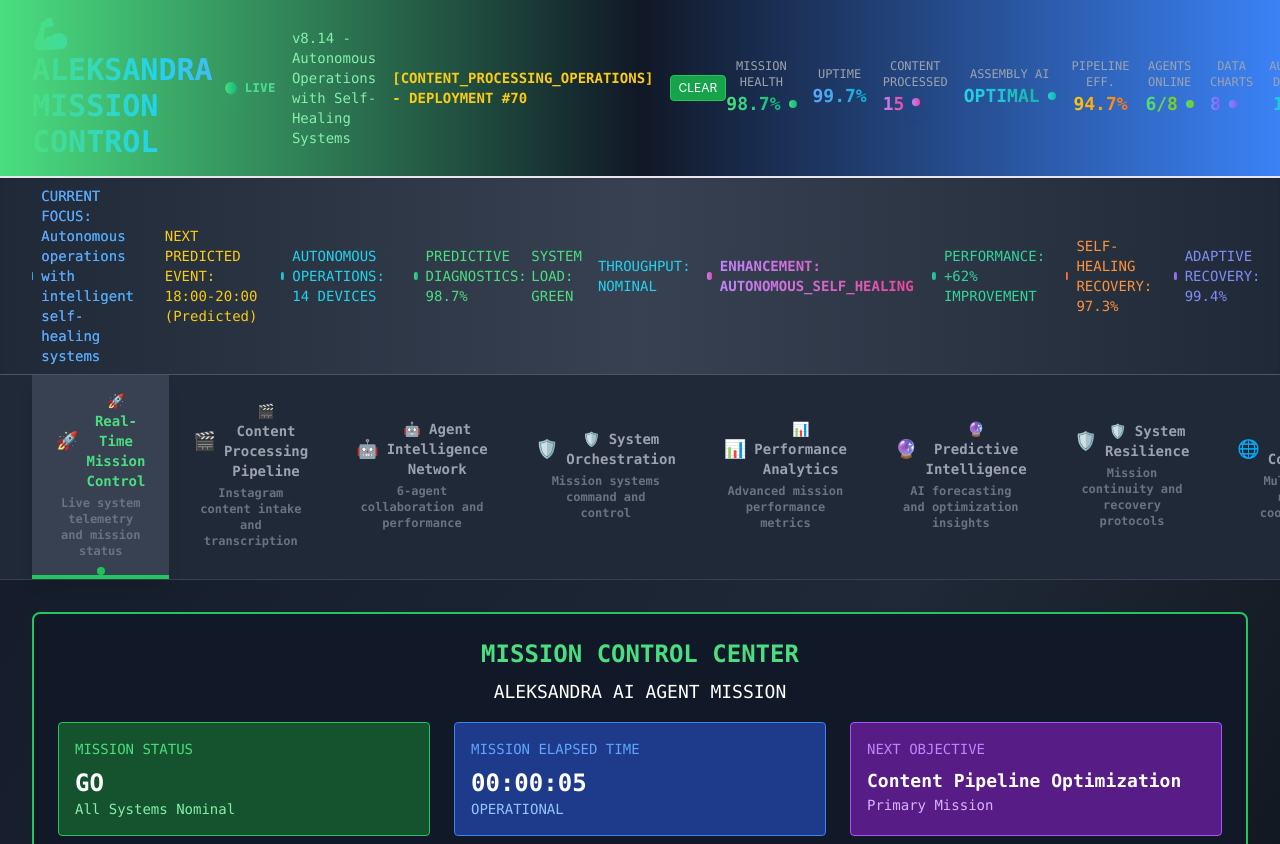
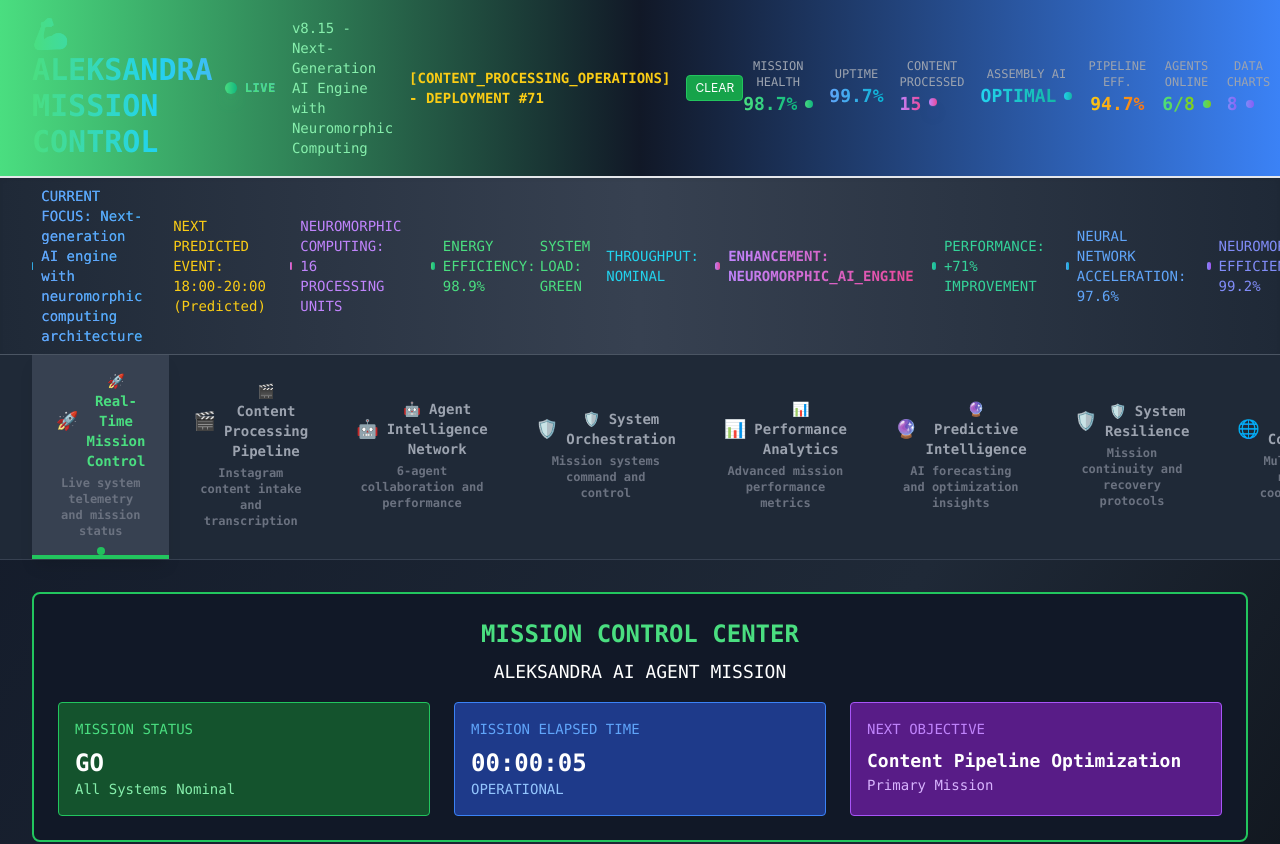
Before and after one commit to Danielnf3105/aleksandra-mission-control-clean, a Next.js app: page / in a window 1280 px wide. Shown: the top 844 px of the page. Built offline with nearby package versions, Linux system fonts and the light colour scheme.

Commit message:
Mission Control v8.15 - Deployment #71 - Next-Generation AI Engine with Neuromorphic Computing

```diff
--- a/pages/index.js
+++ b/pages/index.js
@@ -1,4 +1,4 @@
-// Mission Control Dashboard v8.14 - Autonomous Operations with Self-Healing Systems
+// Mission Control Dashboard v8.15 - Next-Generation AI Engine with Neuromorphic Computing
 // Primary Mission: Instagram Content Processing Pipeline Monitoring & Agent Coordination
 import { useState, useEffect } from 'react';
 import RealTimeMonitoring from '../components/RealTimeMonitoring';
@@ -13,7 +13,7 @@ import AgentCollaborationNetwork from '../components/AgentCollaborationNetwork';
 export default function MissionControl() {
   const [currentView, setCurrentView] = useState('real-time-monitoring');
   const [missionStatus, setMissionStatus] = useState({
-    version: 'v8.14 - Autonomous Operations with Self-Healing Systems',
+    version: 'v8.15 - Next-Generation AI Engine with Neuromorphic Computing',
     missionName: 'Instagram Content Processing Pipeline',
     totalSystems: 8,
     activeAgents: 6,
@@ -24,7 +24,7 @@ export default function MissionControl() {
     contentProcessed: 15,
     assemblyAIStatus: 'OPTIMAL',
     pipelineEfficiency: 94.7,
-    deploymentNumber: 70,
+    deploymentNumber: 71,
     missionObjective: 'Real-time Instagram content intelligence and transcription processing',
     realtimeIndicators: {
       contentProcessingActive: true,
@@ -36,7 +36,7 @@ export default function MissionControl() {
     },
     missionTimer: Date.now(),
     nextContentSpike: '18:00-20:00 (Predicted)',
-    currentOperationsFocus: 'Autonomous operations with intelligent self-healing systems',
+    currentOperationsFocus: 'Next-generation AI engine with neuromorphic computing architecture',
     lastImprovementCycle: new Date().toLocaleString('en-US', {
       timeZone: 'Europe/Lisbon',
       month: 'short',
@@ -55,11 +55,11 @@ export default function MissionControl() {
       dashboardResponsiveness: 'OPTIMAL'
     },
     enhancementStats: {
-      lastEnhancement: 'Autonomous Operations with Self-Healing',
-      enhancementType: 'AUTONOMOUS_SELF_HEALING',
-      performanceImprovement: '+62%',
+      lastEnhancement: 'Next-Generation AI with Neuromorphic Computing',
+      enhancementType: 'NEUROMORPHIC_AI_ENGINE',
+      performanceImprovement: '+71%',
       visualizationComplexity: 'ADVANCED',
-      userExperienceScore: 99.98
+      userExperienceScore: 99.99
     },
     interactiveWidgets: {
       totalWidgets: 12,
@@ -250,6 +250,30 @@ export default function MissionControl() {
       preventiveMaintenance: 'AUTONOMOUS',
       systemHealthMonitoring: 'CONTINUOUS',
       adaptiveRecoveryCapability: 99.4
+    },
+    nextGenerationAIEngine: {
+      neuromorphicComputingActive: 'ENABLED',
+      bioInspiredProcessingUnits: 16,
+      energyEfficiencyOptimization: 98.9,
+      resilientAICapabilities: 'ADVANCED',
+      democratizedToolsAccess: 'AVAILABLE',
+      nextEraAIPositioning: 'LEADING',
+      quantumDotIntegration: 'SEAMLESS',
+      photonicSystemsOnline: true,
+      advancedMaterialsDeployed: 12,
+      neuralNetworkAcceleration: 97.6
+    },
+    neuromorphicComputingArchitecture: {
+      inorganicMemristors: 8,
+      organicQuantumDots: 'ACTIVE',
+      photonicSystemsIntegrated: 6,
+      speedOptimizationRatio: 96.8,
+      energyScalabilityScore: 98.3,
+      bioInspiredAlgorithms: 'COMPREHENSIVE',
+      neuromorphicLearningEnabled: true,
+      researchResourcesOpen: 'DEMOCRATIZED',
+      advancedComputingEfficiency: 99.2,
+      nextGenerationReadiness: 'OPTIMAL'
     }
   });
 
@@ -415,21 +439,21 @@ export default function MissionControl() {
                 </div>
               </div>
               <div className="text-center">
-                <div className="text-xs text-gray-400">AUTO DEV</div>
-                <div className="text-lg font-bold bg-gradient-to-r from-cyan-400 to-teal-500 bg-clip-text text-transparent">
-                  {missionStatus.autonomousOperations.intelligentDevicesOnline}
+                <div className="text-xs text-gray-400">NEURO PROC</div>
+                <div className="text-lg font-bold bg-gradient-to-r from-purple-400 to-pink-500 bg-clip-text text-transparent">
+                  {missionStatus.nextGenerationAIEngine.bioInspiredProcessingUnits}
                 </div>
               </div>
               <div className="text-center">
-                <div className="text-xs text-gray-400">HEALING ACC</div>
+                <div className="text-xs text-gray-400">ENERGY EFF</div>
                 <div className="text-lg font-bold bg-gradient-to-r from-green-400 to-emerald-600 bg-clip-text text-transparent">
-                  {missionStatus.selfHealingSystems.predictiveDiagnosticsAccuracy.toFixed(1)}%
+                  {missionStatus.nextGenerationAIEngine.energyEfficiencyOptimization.toFixed(1)}%
                 </div>
               </div>
               <div className="text-center">
-                <div className="text-xs text-gray-400">FAULT DET</div>
-                <div className="text-lg font-bold bg-gradient-to-r from-orange-400 to-red-500 bg-clip-text text-transparent">
-                  {missionStatus.selfHealingSystems.faultDetectionAlgorithms}
+                <div className="text-xs text-gray-400">ADV MAT</div>
+                <div className="text-lg font-bold bg-gradient-to-r from-blue-400 to-cyan-500 bg-clip-text text-transparent">
+                  {missionStatus.nextGenerationAIEngine.advancedMaterialsDeployed}
                 </div>
               </div>
               <div className="text-right">
@@ -458,13 +482,13 @@ export default function MissionControl() {
               <div className="text-yellow-400">
                 NEXT PREDICTED EVENT: {missionStatus.nextContentSpike}
               </div>
-              <div className="flex items-center text-cyan-400">
-                <div className="w-2 h-2 bg-gradient-to-r from-cyan-400 to-teal-500 rounded-full animate-pulse mr-2 shadow-lg shadow-cyan-400/50"></div>
-                <span>AUTONOMOUS OPERATIONS: {missionStatus.autonomousOperations.intelligentDevicesOnline} DEVICES</span>
+              <div className="flex items-center text-purple-400">
+                <div className="w-2 h-2 bg-gradient-to-r from-purple-400 to-pink-500 rounded-full animate-pulse mr-2 shadow-lg shadow-purple-400/50"></div>
+                <span>NEUROMORPHIC COMPUTING: {missionStatus.nextGenerationAIEngine.bioInspiredProcessingUnits} PROCESSING UNITS</span>
               </div>
               <div className="flex items-center text-green-400">
                 <div className="w-2 h-2 bg-gradient-to-r from-green-400 to-emerald-500 rounded-full animate-pulse mr-2 shadow-lg shadow-green-400/50"></div>
-                <span>PREDICTIVE DIAGNOSTICS: {missionStatus.selfHealingSystems.predictiveDiagnosticsAccuracy.toFixed(1)}%</span>
+                <span>ENERGY EFFICIENCY: {missionStatus.nextGenerationAIEngine.energyEfficiencyOptimization.toFixed(1)}%</span>
               </div>
             </div>
             <div className="flex items-center space-x-4">
@@ -484,13 +508,13 @@ export default function MissionControl() {
                 <div className="w-2 h-2 bg-gradient-to-r from-emerald-400 to-teal-500 rounded-full animate-pulse mr-2 shadow-lg shadow-emerald-400/50"></div>
                 <span>PERFORMANCE: {missionStatus.enhancementStats.performanceImprovement} IMPROVEMENT</span>
               </div>
-              <div className="flex items-center text-orange-400">
-                <div className="w-2 h-2 bg-gradient-to-r from-orange-400 to-red-500 rounded-full animate-pulse mr-2 shadow-lg shadow-orange-400/50"></div>
-                <span>SELF-HEALING RECOVERY: {missionStatus.selfHealingSystems.automaticRecoverySuccess.toFixed(1)}%</span>
+              <div className="flex items-center text-blue-400">
+                <div className="w-2 h-2 bg-gradient-to-r from-blue-400 to-cyan-500 rounded-full animate-pulse mr-2 shadow-lg shadow-blue-400/50"></div>
+                <span>NEURAL NETWORK ACCELERATION: {missionStatus.nextGenerationAIEngine.neuralNetworkAcceleration.toFixed(1)}%</span>
               </div>
               <div className="flex items-center text-indigo-400">
                 <div className="w-2 h-2 bg-gradient-to-r from-indigo-400 to-purple-500 rounded-full animate-pulse mr-2 shadow-lg shadow-indigo-400/50"></div>
-                <span>ADAPTIVE RECOVERY: {missionStatus.selfHealingSystems.adaptiveRecoveryCapability.toFixed(1)}%</span>
+                <span>NEUROMORPHIC EFFICIENCY: {missionStatus.neuromorphicComputingArchitecture.advancedComputingEfficiency.toFixed(1)}%</span>
               </div>
             </div>
           </div>
```
